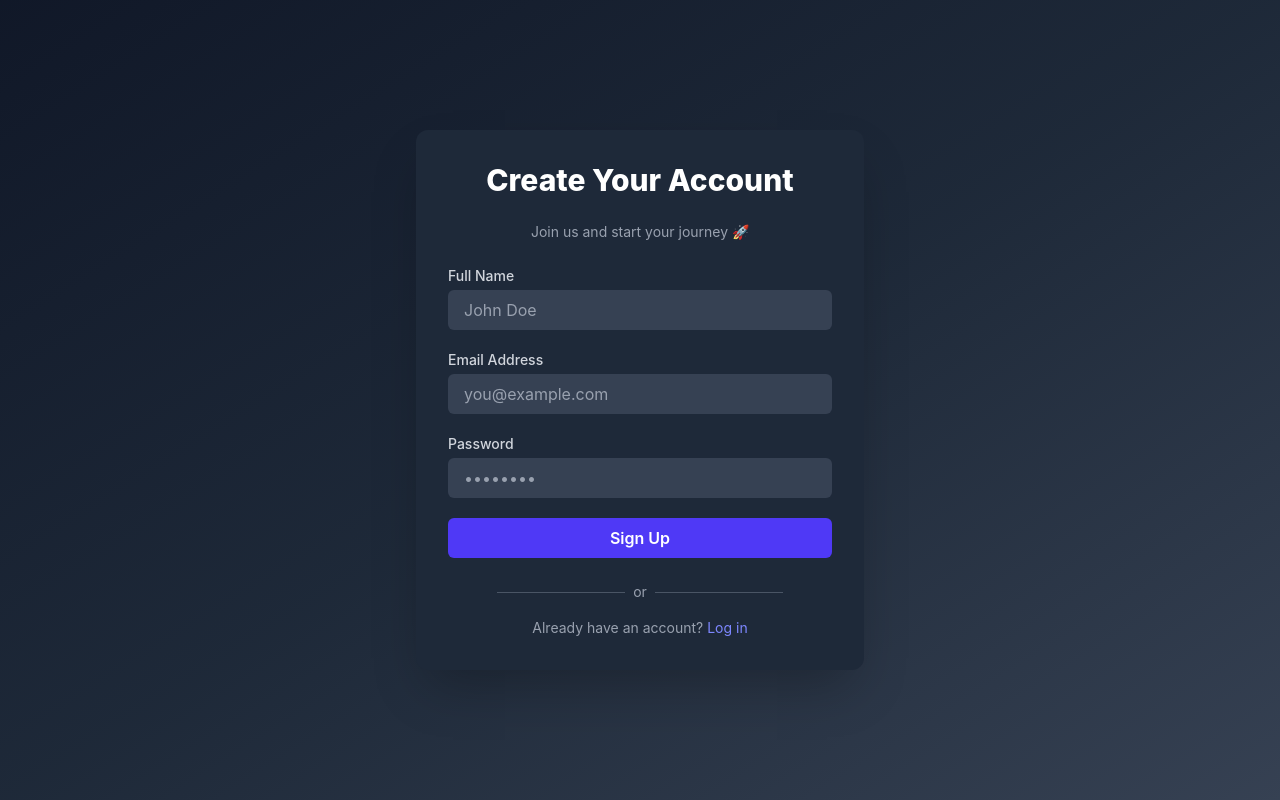
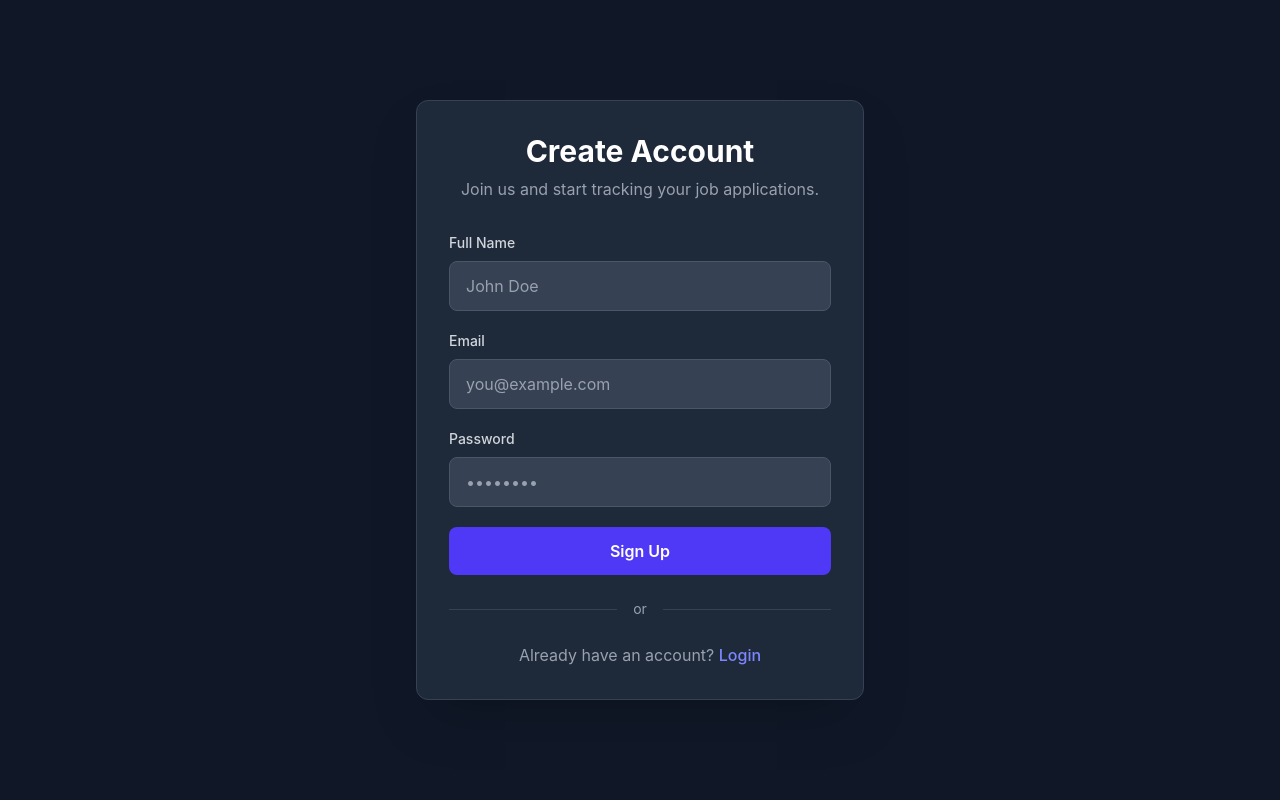
Before and after one commit to prince728/Job-Tracker, a React app in the folder frontend/: page /signup in a window 1280 px wide. Built offline with nearby package versions, Linux system fonts and the light colour scheme; no server answers; the HTML template or start-up script is replaced by a standard one.

Commit message:
feat: enhance Signup page with loading state and improved error handling

```diff
--- a/frontend/src/pages/Signup.jsx
+++ b/frontend/src/pages/Signup.jsx
@@ -1,128 +1,192 @@
 import { useForm } from "react-hook-form";
-import { Link,useNavigate } from "react-router-dom";
+import { Link, useNavigate } from "react-router-dom";
+import { useState } from "react";
 import { signup } from "../services/authApi";
 
 export default function SignupPage() {
   const navigate = useNavigate();
+
+  const [loading, setLoading] = useState(false);
+  const [serverError, setServerError] = useState("");
+
   const {
     register,
     handleSubmit,
     formState: { errors },
   } = useForm();
 
-  const onSubmit = async(data) => {
-    try{
+  const onSubmit = async (data) => {
+    if (loading) return;
+
+    setLoading(true);
+    setServerError("");
+
+    try {
       const { name, email, password } = data;
+
       await signup(name, email, password);
+
       navigate("/login");
-    }catch(error){
-      console.error("Signup failed:", error);
+    } catch (err) {
+      console.error(err);
+
+      setServerError(
+        err.response?.data?.message ||
+          "Unable to create your account. Please try again."
+      );
+    } finally {
+      setLoading(false);
     }
   };
 
   return (
-    <div className="flex items-center justify-center min-h-screen bg-gradient-to-br from-gray-900 via-gray-800 to-gray-700">
-      <div className="w-full max-w-md p-8 space-y-6 bg-gray-800 rounded-xl shadow-2xl">
-        {/* Header */}
-        <h2 className="text-3xl font-extrabold text-center text-white">
-          Create Your Account
-        </h2>
-        <p className="text-sm text-center text-gray-400">
-          Join us and start your journey 🚀
-        </p>
+    <div className="flex min-h-screen items-center justify-center bg-gray-900 px-4">
+      <div className="w-full max-w-md rounded-xl border border-gray-700 bg-gray-800 p-8 shadow-2xl">
 
-        {/* Form */}
-        <form onSubmit={handleSubmit(onSubmit)} className="space-y-5">
+        <div className="mb-8 text-center">
+          <h1 className="text-3xl font-bold text-white">
+            Create Account
+          </h1>
+
+          <p className="mt-2 text-gray-400">
+            Join us and start tracking your job applications.
+          </p>
+        </div>
+
+        {serverError && (
+          <div className="mb-5 rounded-lg border border-red-500/40 bg-red-500/10 px-4 py-3">
+            <p className="text-sm font-medium text-red-300">
+              {serverError}
+            </p>
+          </div>
+        )}
+
+        <form
+          onSubmit={handleSubmit(onSubmit)}
+          className="space-y-5"
+        >
           {/* Name */}
           <div>
-            <label className="block text-sm font-medium text-gray-300">
+            <label className="mb-2 block text-sm font-medium text-gray-300">
               Full Name
             </label>
+
             <input
               type="text"
+              placeholder="John Doe"
               {...register("name", {
                 required: "Name is required",
                 minLength: {
                   value: 4,
                   message: "Name must be at least 4 characters",
                 },
+                onChange: () => setServerError(""),
               })}
-              className="w-full px-4 py-2 mt-1 text-white placeholder-gray-400 bg-gray-700 rounded-md focus:ring-2 focus:ring-indigo-500 focus:outline-none"
-              placeholder="John Doe"
+              className={`w-full rounded-lg border bg-gray-700 px-4 py-3 text-white placeholder-gray-400 outline-none transition ${
+                errors.name
+                  ? "border-red-500 focus:ring-2 focus:ring-red-500"
+                  : "border-gray-600 focus:border-indigo-500 focus:ring-2 focus:ring-indigo-500"
+              }`}
             />
+
             {errors.name && (
-              <p className="mt-1 text-xs text-red-500">{errors.name.message}</p>
+              <p className="mt-2 text-sm text-red-400">
+                {errors.name.message}
+              </p>
             )}
           </div>
 
           {/* Email */}
           <div>
-            <label className="block text-sm font-medium text-gray-300">
-              Email Address
+            <label className="mb-2 block text-sm font-medium text-gray-300">
+              Email
             </label>
+
             <input
               type="email"
+              placeholder="you@example.com"
               {...register("email", {
                 required: "Email is required",
                 pattern: {
                   value: /^[^@ ]+@[^@ ]+\.[^@ ]+$/,
                   message: "Invalid email address",
                 },
+                onChange: () => setServerError(""),
               })}
-              className="w-full px-4 py-2 mt-1 text-white placeholder-gray-400 bg-gray-700 rounded-md focus:ring-2 focus:ring-indigo-500 focus:outline-none"
-              placeholder="you@example.com"
+              className={`w-full rounded-lg border bg-gray-700 px-4 py-3 text-white placeholder-gray-400 outline-none transition ${
+                errors.email
+                  ? "border-red-500 focus:ring-2 focus:ring-red-500"
+                  : "border-gray-600 focus:border-indigo-500 focus:ring-2 focus:ring-indigo-500"
+              }`}
             />
+
             {errors.email && (
-              <p className="mt-1 text-xs text-red-500">{errors.email.message}</p>
+              <p className="mt-2 text-sm text-red-400">
+                {errors.email.message}
+              </p>
             )}
           </div>
 
           {/* Password */}
           <div>
-            <label className="block text-sm font-medium text-gray-300">
+            <label className="mb-2 block text-sm font-medium text-gray-300">
               Password
             </label>
+
             <input
               type="password"
+              placeholder="••••••••"
               {...register("password", {
                 required: "Password is required",
                 minLength: {
                   value: 6,
                   message: "Password must be at least 6 characters",
                 },
+                onChange: () => setServerError(""),
               })}
-              className="w-full px-4 py-2 mt-1 text-white placeholder-gray-400 bg-gray-700 rounded-md focus:ring-2 focus:ring-indigo-500 focus:outline-none"
-              placeholder="••••••••"
+              className={`w-full rounded-lg border bg-gray-700 px-4 py-3 text-white placeholder-gray-400 outline-none transition ${
+                errors.password
+                  ? "border-red-500 focus:ring-2 focus:ring-red-500"
+                  : "border-gray-600 focus:border-indigo-500 focus:ring-2 focus:ring-indigo-500"
+              }`}
             />
+
             {errors.password && (
-              <p className="mt-1 text-xs text-red-500">{errors.password.message}</p>
+              <p className="mt-2 text-sm text-red-400">
+                {errors.password.message}
+              </p>
             )}
           </div>
 
-          {/* Submit */}
           <button
             type="submit"
-            className="w-full py-2 font-semibold text-white transition duration-200 bg-indigo-600 rounded-md hover:bg-indigo-700 focus:ring-2 focus:ring-indigo-400"
+            disabled={loading}
+            className={`w-full rounded-lg py-3 font-semibold transition ${
+              loading
+                ? "cursor-not-allowed bg-gray-600 text-gray-300"
+                : "bg-indigo-600 text-white hover:bg-indigo-700"
+            }`}
           >
-            Sign Up
+            {loading ? "Creating Account..." : "Sign Up"}
           </button>
         </form>
 
-        {/* Divider */}
-        <div className="flex items-center justify-center my-4">
-          <span className="w-1/3 border-t border-gray-600"></span>
-          <span className="mx-2 text-sm text-gray-400">or</span>
-          <span className="w-1/3 border-t border-gray-600"></span>
+        <div className="my-6 flex items-center">
+          <div className="h-px flex-1 bg-gray-700"></div>
+          <span className="mx-4 text-sm text-gray-400">or</span>
+          <div className="h-px flex-1 bg-gray-700"></div>
         </div>
 
-
-        {/* Auth link */}
-        <p className="text-sm text-center text-gray-400">
+        <p className="text-center text-gray-400">
           Already have an account?{" "}
-          <Link to="/login" className="text-indigo-400 hover:underline">
-            Log in
+          <Link
+            to="/login"
+            className="font-medium text-indigo-400 hover:text-indigo-300 hover:underline"
+          >
+            Login
           </Link>
         </p>
+
       </div>
     </div>
   );
```
